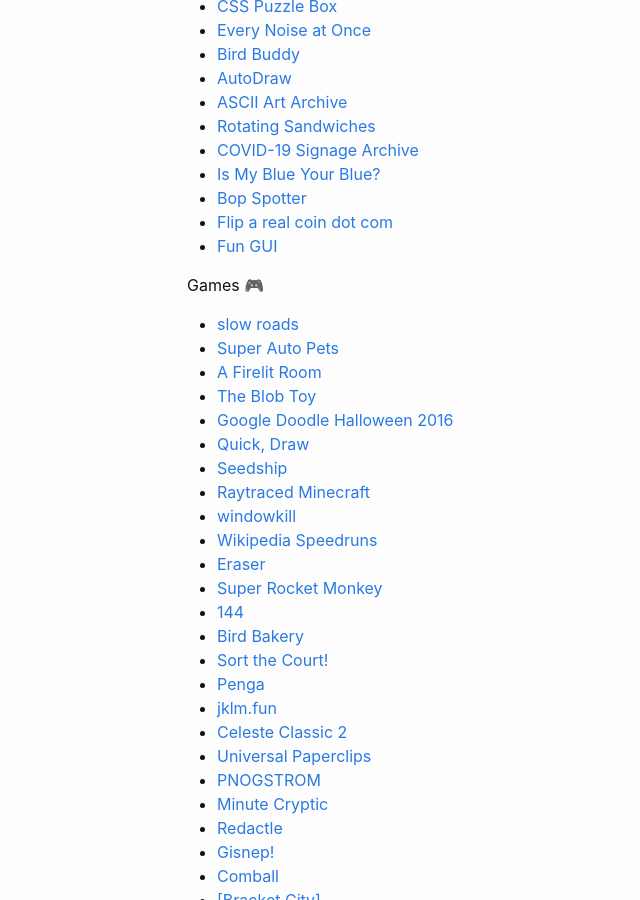
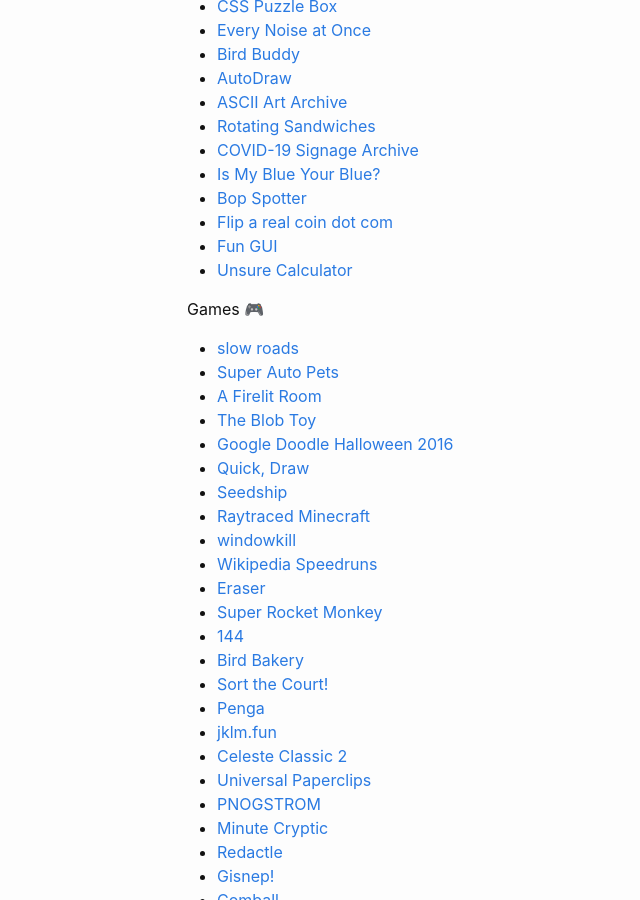
Before and after one commit to ItsEricSun/itsericsun.github.io, a Jekyll site: the page built from links.markdown, in a window 1280 px wide and 900 px high, scrolled down 516 px. Shown: the whole window, without its empty margins (83-723 px from the left). Built offline with Jekyll 4.4.1, drawn with Linux system fonts in a browser that asks for light colours; comment, search, counter and statistics services are not loaded.

Commit message:
new web link

```diff
--- a/links.markdown
+++ b/links.markdown
@@ -29,6 +29,7 @@
 - [Bop Spotter](https://walzr.com/bop-spotter)
 - [Flip a real coin dot com](https://fliparealcoin.com)
 - [Fun GUI](https://fungui.resn.co.nz)
+- [Unsure Calculator](https://filiph.github.io/unsure)
 
 Games 🎮
 - [slow roads](https://slowroads.io)
```
